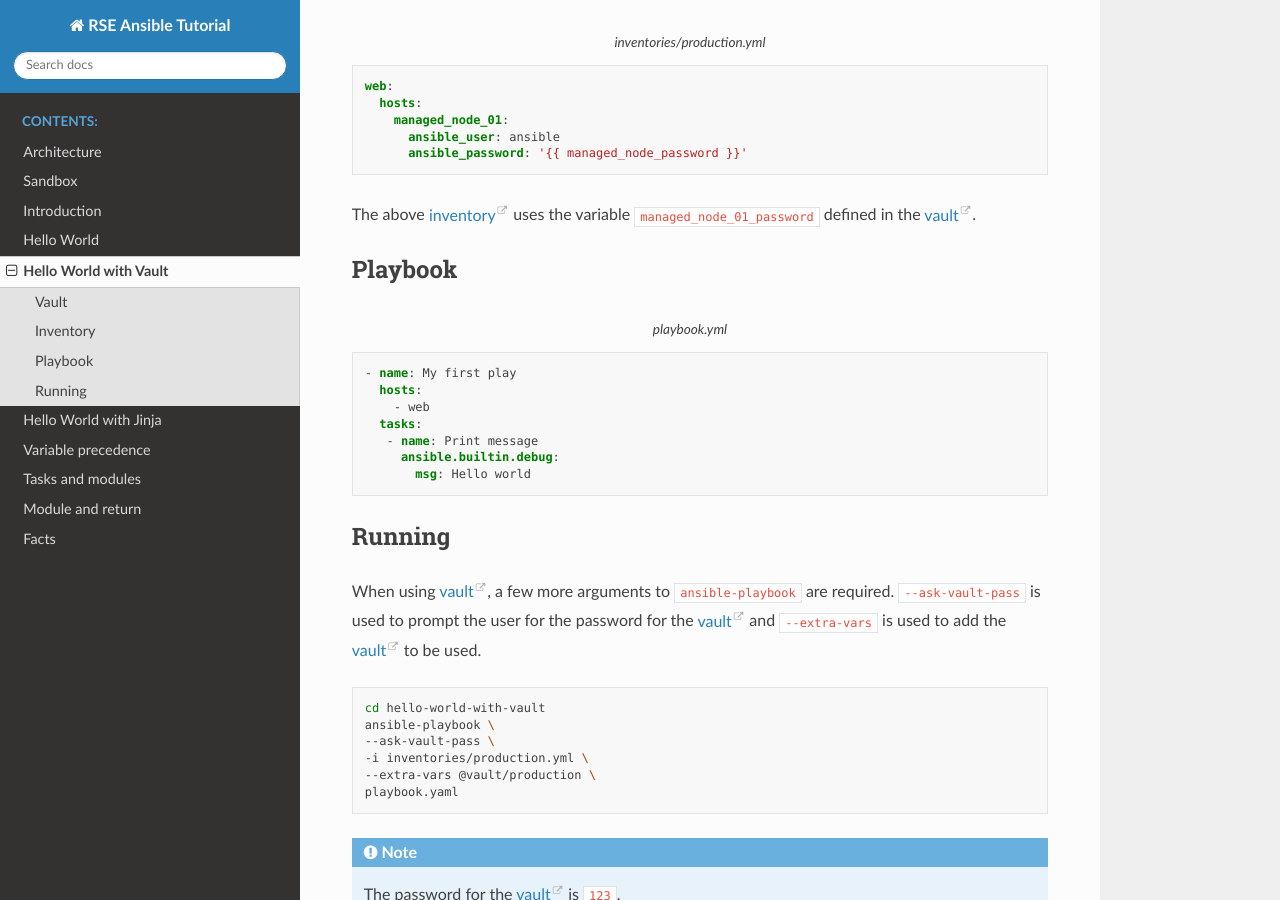
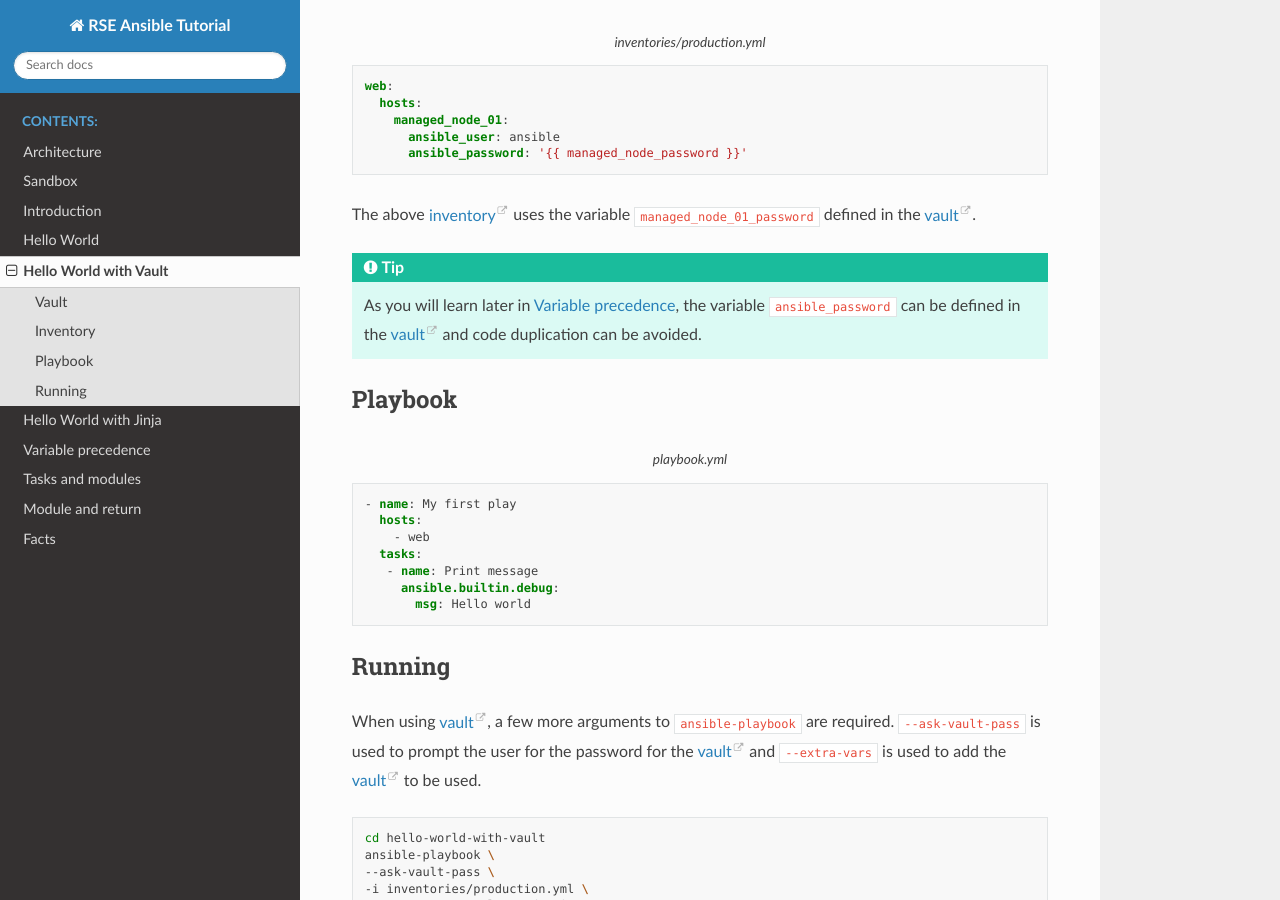
Before and after one commit to rgaiacs/rse-ansible-tutorial, a Sphinx documentation site: the page built from source/hello-world-with-vault.rst, in a window 1280 px wide and 900 px high, scrolled down 1016 px. Built offline with Sphinx 7.4.7 and the Read the Docs theme 3.1.0, drawn with Linux system fonts in a browser that asks for light colours.

Commit message:
Add tip regarding ansible_password in vault

```diff
--- a/source/hello-world-with-vault.rst
+++ b/source/hello-world-with-vault.rst
@@ -37,6 +37,10 @@ Inventory
 
 The above `inventory`_ uses the variable ``managed_node_01_password`` defined in the `vault`_.
 
+..  tip::
+
+    As you will learn later in :doc:`variable-precedence`, the variable ``ansible_password`` can be defined in the `vault`_ and code duplication can be avoided.
+
 Playbook
 --------
 
```
